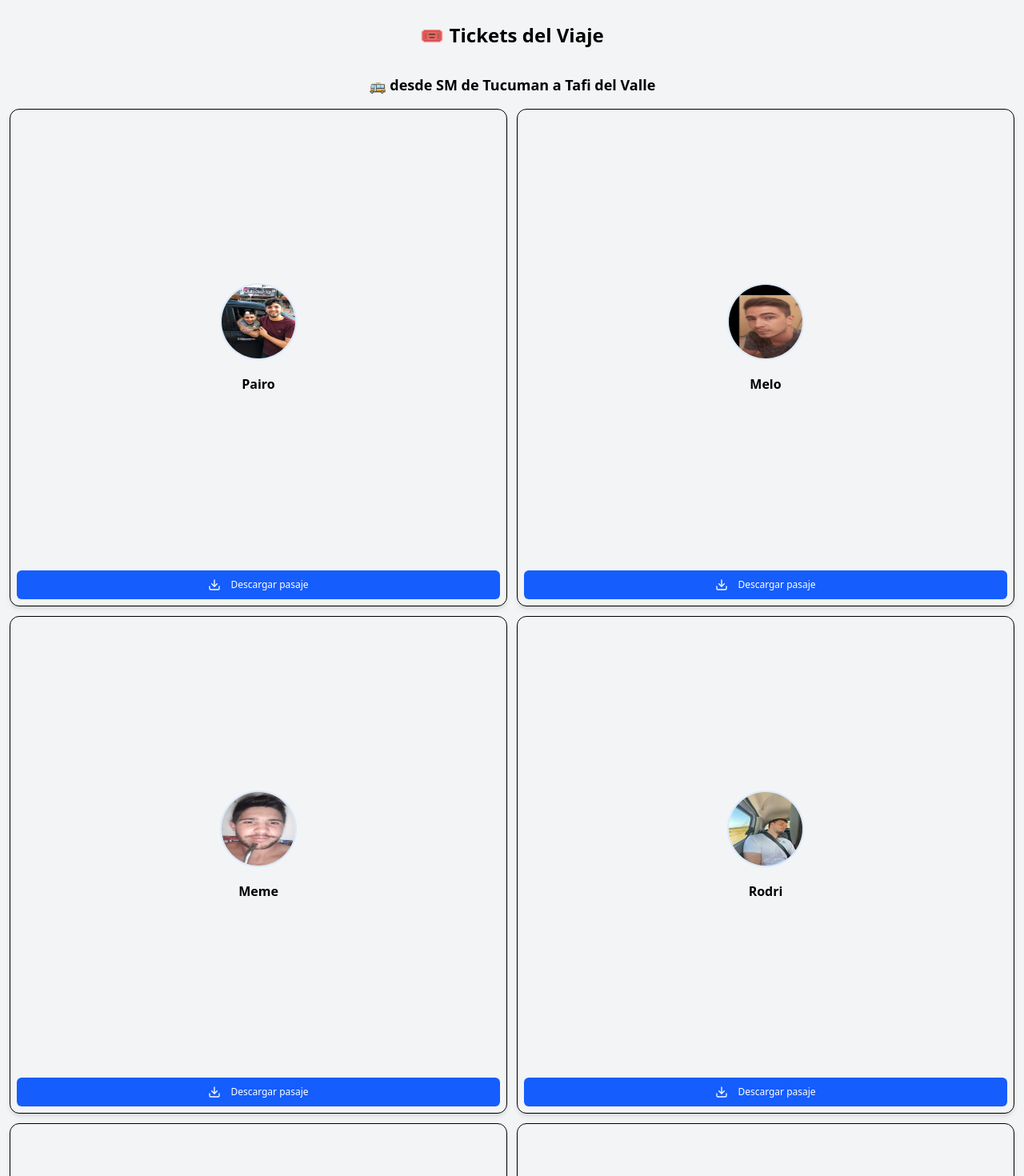
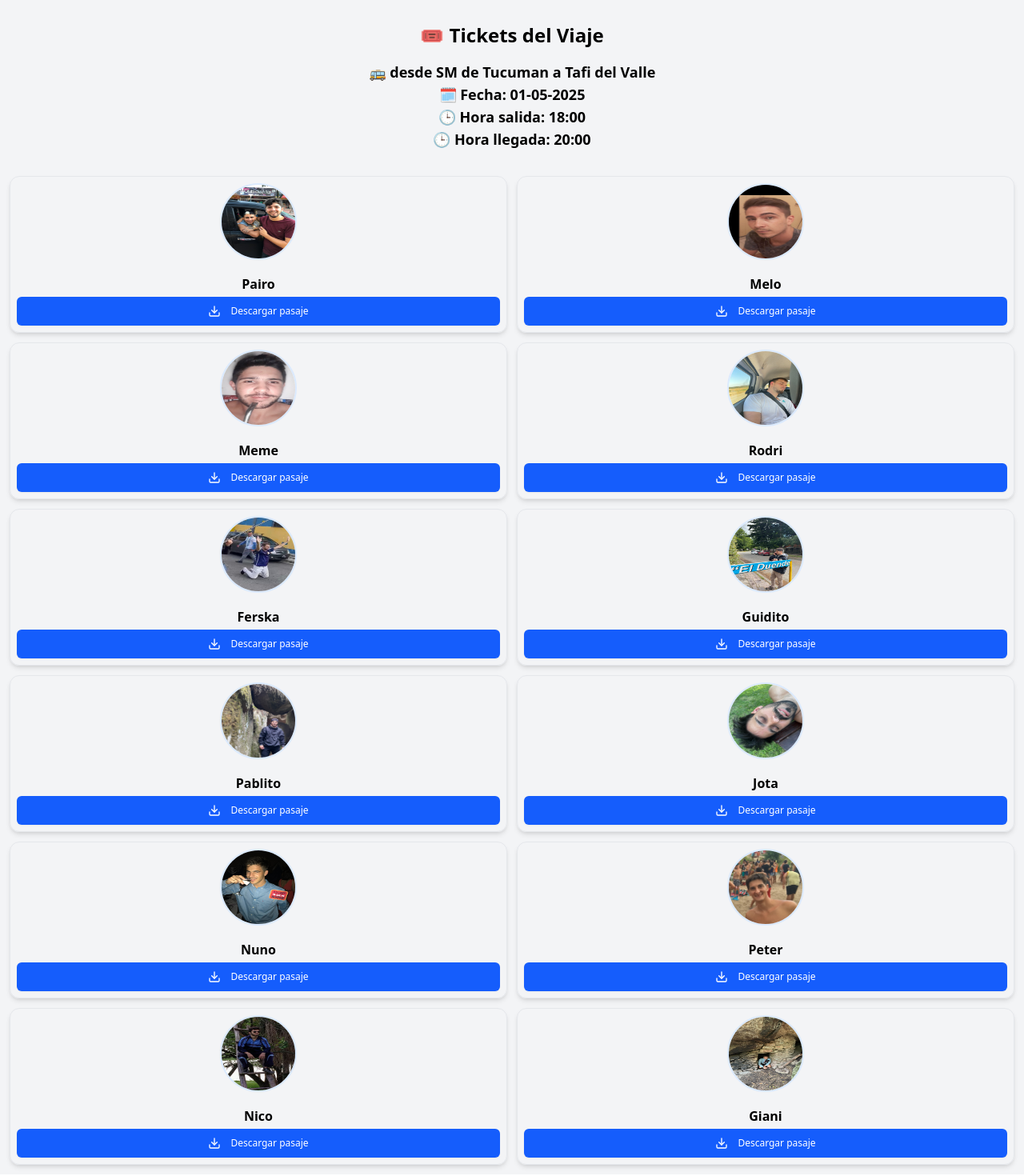
Before and after one commit to JoniWaibs/ticketboard, a Next.js app: page / in a window 1280 px wide. Shown: the top 1470 px of the page at 80% size. Built offline with nearby package versions, Linux system fonts and the light colour scheme.

Commit message:
feat: add friend

```diff
--- a/src/app/data/friends.json
+++ b/src/app/data/friends.json
@@ -64,5 +64,11 @@
       "name": "Nico",
       "avatar": "/avatars/Nico.jpeg",
       "ticket": "/tickets/Nico.pdf"
-  }
+  },
+  {
+    "slug": "12",
+    "name": "Giani",
+    "avatar": "/avatars/Giani.jpeg",
+    "ticket": "/tickets/Giani.pdf"
+}
 ]
--- a/src/app/page.tsx
+++ b/src/app/page.tsx
@@ -14,13 +14,16 @@ export default function Home() {
       <div className="max-w-[100%] mx-auto">
         <h1 className="text-2xl font-bold py-4 text-center">🎟️ Tickets del Viaje</h1>
 
-        <h3 className="text-lg font-bold text-center py-4">🚌 desde SM de Tucuman a Tafi del Valle</h3>
+        <h3 className="text-lg font-bold text-center">🚌 desde SM de Tucuman a Tafi del Valle</h3>
 
+        <h4 className="text-lg font-bold text-center">🗓️ Fecha: 01-05-2025</h4>
+        <h4 className="text-lg font-bold text-center">🕒 Hora salida: 18:00</h4>
+        <h4 className="text-lg font-bold text-center mb-8">🕒 Hora llegada: 20:00</h4>
         <div className="grid grid-cols-2 gap-3">
           {friends.map((friend: Friend) => (
             <Card
               key={friend.slug}
-              className="gap-1 shadow-md hover:shadow-lg transition-shadow aspect-square flex flex-col p-0"
+              className="gap-1 shadow-md border-1 border-gray-200 flex flex-col p-0 pt-2"
             >
               <CardHeader className=" flex-1 flex flex-col items-center justify-center text-center">
                 <Avatar className="h-24 w-24 mb-2 border-2 border-blue-100">
```
Also changed, not shown: public/avatars/Giani.jpeg (added).
